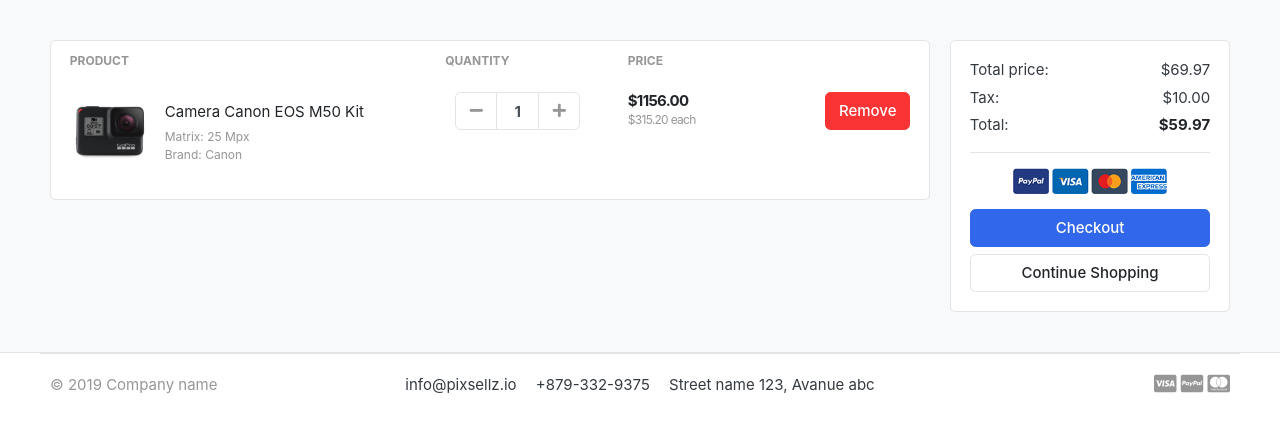
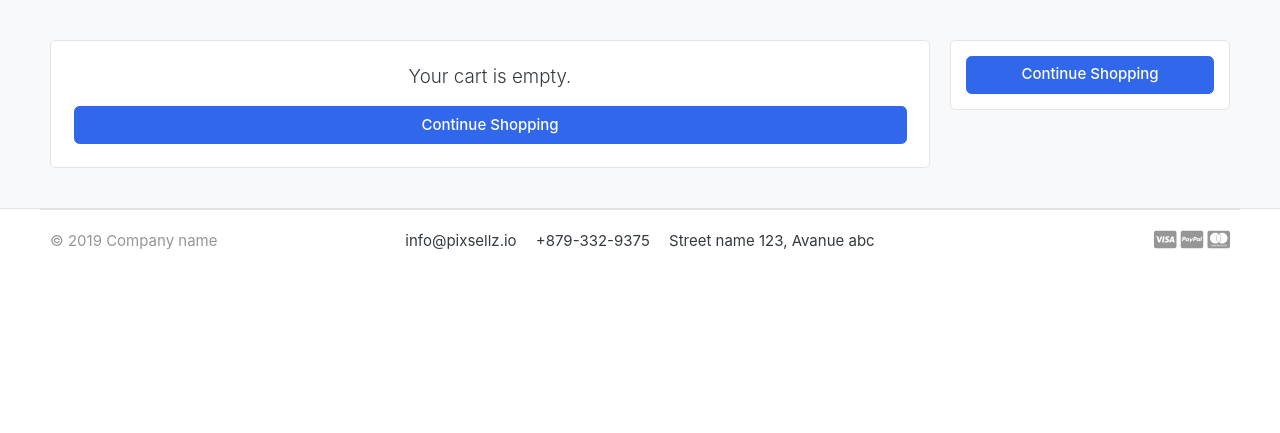
Before and after one commit to Kavi300717/Django-Ecommerce, a Django app: page /cart/ in a window 1280 px wide. Shown: the part 118-551 px from the top of the page. Run offline with Django 5.2, Linux system fonts and the light colour scheme; tables that the repository leaves empty hold one stand-in row (values such as "Sample post"); some libraries are stand-ins or nearby versions; some web fonts are replaced.

Commit message:
Added the cart functionality

```diff
--- a/carts/urls.py
+++ b/carts/urls.py
@@ -5,4 +5,8 @@ from . import views
 urlpatterns = [
     path('', views.cart, name='cart'),
     path('add_cart/<int:product_id>/', views.add_cart, name='add_cart'),
+    path('remove_cart/<int:cart_item_id>/', views.remove_cart, name='remove_cart'),
+    path('checkout/', views.checkout, name='checkout'),
+    path('increment_cart/<int:cart_item_id>/', views.increment_cart, name='increment_cart'),
+    path('decrement_cart/<int:cart_item_id>/', views.decrement_cart, name='decrement_cart'),
 ]
--- a/carts/views.py
+++ b/carts/views.py
@@ -2,6 +2,7 @@ from django.shortcuts import render, redirect
 from store.models import Product
 from .models import Cart, CartItem
 from django.http import HttpResponse
+from django.core.exceptions import ObjectDoesNotExist
 
 # Create your views here.
 
@@ -32,9 +33,72 @@ def add_cart(request, product_id):
             cart = cart,
         )
         cart_item.save()
-    return HttpResponse(cart_item.quantity)
-    exit()
     return redirect('cart')
 
-def cart(request):
-    return render(request, 'store/cart.html')
+def cart(request, total=0, quantity=0, cart_items=None):
+    try:
+        cart = Cart.objects.get(cart_id=_cart_id(request))
+        cart_items = CartItem.objects.filter(cart=cart, is_active=True)
+        for cart_item in cart_items:
+            total += (cart_item.product.price * cart_item.quantity)
+            quantity += cart_item.quantity
+    except ObjectDoesNotExist:
+        pass
+    # ensure cart_items is iterable and detect empty cart
+    if not cart_items:
+        cart_items = []
+        cart_is_empty = True
+    else:
+        cart_is_empty = False
+
+    tax = (2 * total) / 100
+    grand_total = total + tax
+
+    context = {
+        'total': total,
+        'quantity': quantity,
+        'cart_items': cart_items,
+        'tax': tax,
+        'grand_total': grand_total,
+        'cart_is_empty': cart_is_empty,
+    }
+
+    return render(request, 'store/cart.html', context)
+
+def remove_cart(request, cart_item_id):
+    cart_item = CartItem.objects.get(id=cart_item_id)
+    cart_item.delete()
+    return redirect('cart')
+
+def checkout(request):
+    try:
+        cart = Cart.objects.get(cart_id=_cart_id(request))
+        cart_items = CartItem.objects.filter(cart=cart, is_active=True)
+        if not cart_items:
+            return redirect('cart')
+    except ObjectDoesNotExist:
+        return redirect('cart')
+
+    return render(request, 'store/checkout.html')
+
+def increment_cart(request, cart_item_id):
+    try:
+        cart_item = CartItem.objects.get(id=cart_item_id)
+        cart_item.quantity += 1
+        cart_item.save()
+    except CartItem.DoesNotExist:
+        pass
+    return redirect('cart')
+
+
+def decrement_cart(request, cart_item_id):
+    try:
+        cart_item = CartItem.objects.get(id=cart_item_id)
+        if cart_item.quantity > 1:
+            cart_item.quantity -= 1
+            cart_item.save()
+        else:
+            cart_item.delete()
+    except CartItem.DoesNotExist:
+        pass
+    return redirect('cart')
--- a/templates/includes/navbar.html
+++ b/templates/includes/navbar.html
@@ -68,7 +68,7 @@
 							<a href="./register.html"> Register</a>
 						</div>
 					</div>
-					<a href="./cart.html" class="widget-header pl-3 ml-3">
+					<a href="{% url 'cart' %}" class="widget-header pl-3 ml-3">
 						<div class="icon icon-sm rounded-circle border"><i class="fa fa-shopping-cart"></i></div>
 						<span class="badge badge-pill badge-danger notify">0</span>
 					</a>
--- a/templates/store/cart.html
+++ b/templates/store/cart.html
@@ -9,6 +9,7 @@
 
 <div class="row">
 	<aside class="col-lg-9">
+	{% if not cart_is_empty %}
 <div class="card">
 <table class="table table-borderless table-shopping-cart">
 <thead class="text-muted">
@@ -20,13 +21,19 @@
 </tr>
 </thead>
 <tbody>
+
+{% for cart_item in cart_items  %}
+
 <tr>
 	<td>
 		<figure class="itemside align-items-center">
-			<div class="aside"><img src="{% static './images/items/11.jpg' %}" class="img-sm"></div>
+			<div class="aside"><img src="{{ cart_item.product.images.url }}" class="img-sm"></div>
 			<figcaption class="info">
-				<a href="#" class="title text-dark">Camera Canon EOS M50 Kit</a>
-				<p class="text-muted small">Matrix: 25 Mpx <br> Brand: Canon</p>
+				<a href="{{ cart_item.product.get_url }}" class="title text-dark">{{ cart_item.product.product_name }}</a>
+				<p class="text-muted small">
+					{% if cart_item.product.size %}Size: {{ cart_item.product.size }}{% endif %}
+					{% if cart_item.product.color %}{% if cart_item.product.size %} | {% endif %}Color: {{ cart_item.product.color }}{% endif %}
+				</p>
 			</figcaption>
 		</figure>
 	</td>
@@ -35,54 +42,70 @@
 		<div class="col">
 			<div class="input-group input-spinner">
 				<div class="input-group-prepend">
-							<button class="btn btn-light" type="button" id="button-plus"> <i class="fa fa-minus"></i> </button>
+					<a href="{% url 'decrement_cart' cart_item.id %}" class="btn btn-light"> <i class="fa fa-minus"></i> </a>
 				</div>
-							<input type="text" class="form-control"  value="1">
+				<input type="text" class="form-control"  value="{{ cart_item.quantity }}" readonly>
 				<div class="input-group-append">
-							<button class="btn btn-light" type="button" id="button-minus"> <i class="fa fa-plus"></i> </button>
+					<a href="{% url 'increment_cart' cart_item.id %}" class="btn btn-light"> <i class="fa fa-plus"></i> </a>
 				</div>
 			</div> <!-- input-group.// -->
 		</div> <!-- col.// -->
 	</td>
 	<td>
 		<div class="price-wrap">
-			<var class="price">$1156.00</var>
-			<small class="text-muted"> $315.20 each </small>
+			<var class="price">${{ cart_item.product.price }}</var>
+			<small class="text-muted"> ${{ cart_item.product.price }} each </small>
 		</div> <!-- price-wrap .// -->
 	</td>
 	<td class="text-right">
-	<a href="" class="btn btn-danger"> Remove</a>
+	<a href="{% url 'remove_cart' cart_item.id %}" class="btn btn-danger"> Remove</a>
 </td>
 </tr>
+{% endfor %}
+
 </tbody>
+</table>
+
 </table>
 </div> <!-- card.// -->
 
+	{% else %}
+	<div class="card p-4 text-center">
+		<p class="lead mb-3">Your cart is empty.</p>
+		<a href="{% url 'store' %}" class="btn btn-primary">Continue Shopping</a>
+	</div>
+	{% endif %}
+
 	</aside> <!-- col.// -->
 <aside class="col-lg-3">
-
+		{% if not cart_is_empty %}
 		<div class="card">
 				<div class="card-body">
 						<dl class="dlist-align">
 							<dt>Total price:</dt>
-			  <dd class="text-right">$69.97</dd>
+							<dd class="text-right">${{ total }}</dd>
 						</dl>
 						<dl class="dlist-align">
 							<dt>Tax:</dt>
-			  <dd class="text-right"> $10.00</dd>
+							<dd class="text-right"> ${{ tax }}</dd>
 						</dl>
 						<dl class="dlist-align">
 							<dt>Total:</dt>
-			  <dd class="text-right text-dark b"><strong>$59.97</strong></dd>
+							<dd class="text-right text-dark b"><strong>${{ grand_total }}</strong></dd>
 						</dl>
 						<hr>
 						<p class="text-center mb-3">
 								<img src="{% static './images/misc/payments.png' %}" height="26">
 						</p>
-			<a href="./place-order.html" class="btn btn-primary btn-block"> Checkout </a>
-			<a href="./store.html" class="btn btn-light btn-block">Continue Shopping</a>
+						<a href="{% url 'checkout' %}" class="btn btn-primary btn-block"> Checkout </a>
+						<a href="{% url 'store' %}" class="btn btn-light btn-block">Continue Shopping</a>
 				</div> <!-- card-body.// -->
 				</div> <!-- card.// -->
+		{% else %}
+		<div class="card p-3 text-center">
+				<a href="{% url 'store' %}" class="btn btn-primary btn-block">Continue Shopping</a>
+		</div>
+		{% endif %}
 
 </aside> <!-- col.// -->
 
```
Lines whose indentation alone changed are shown as unchanged.
